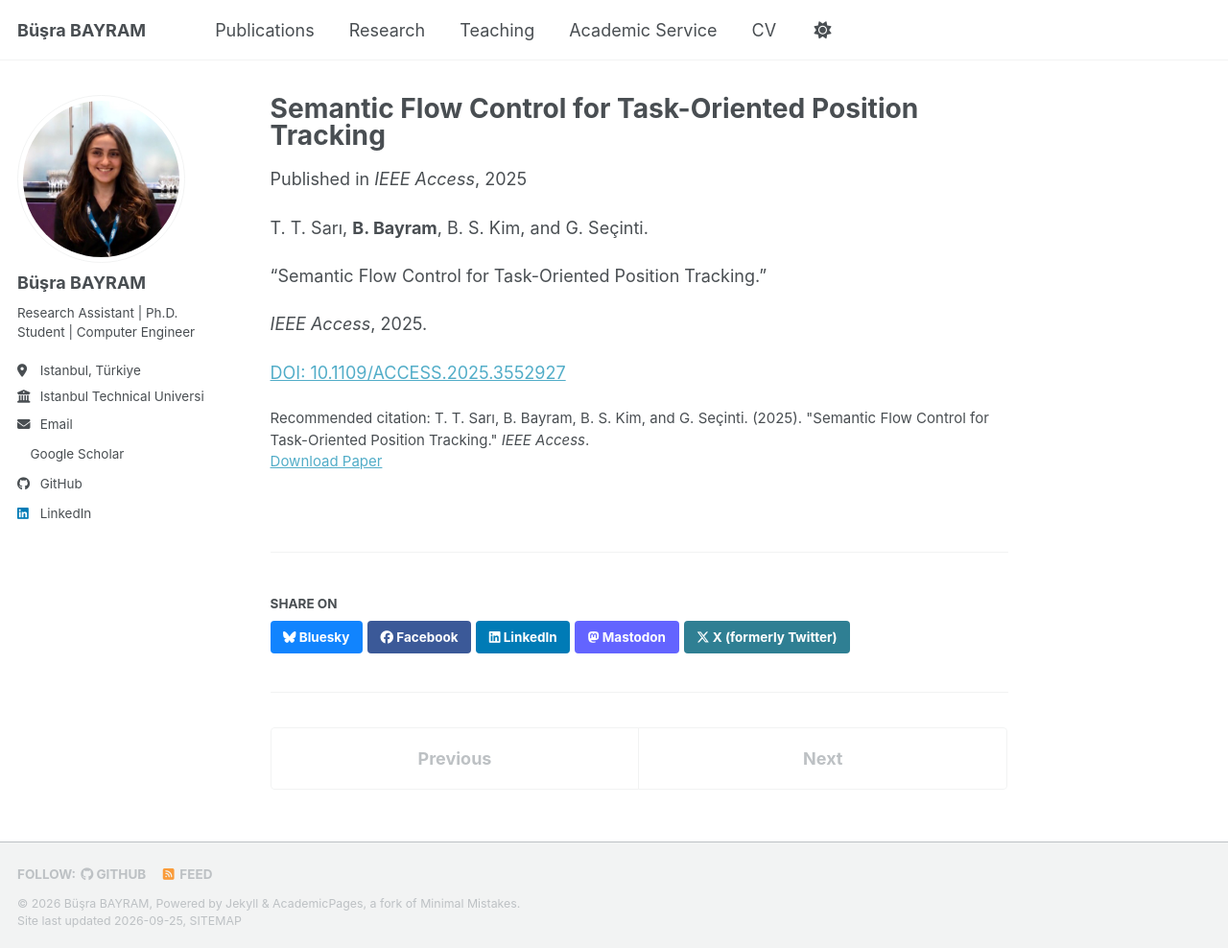
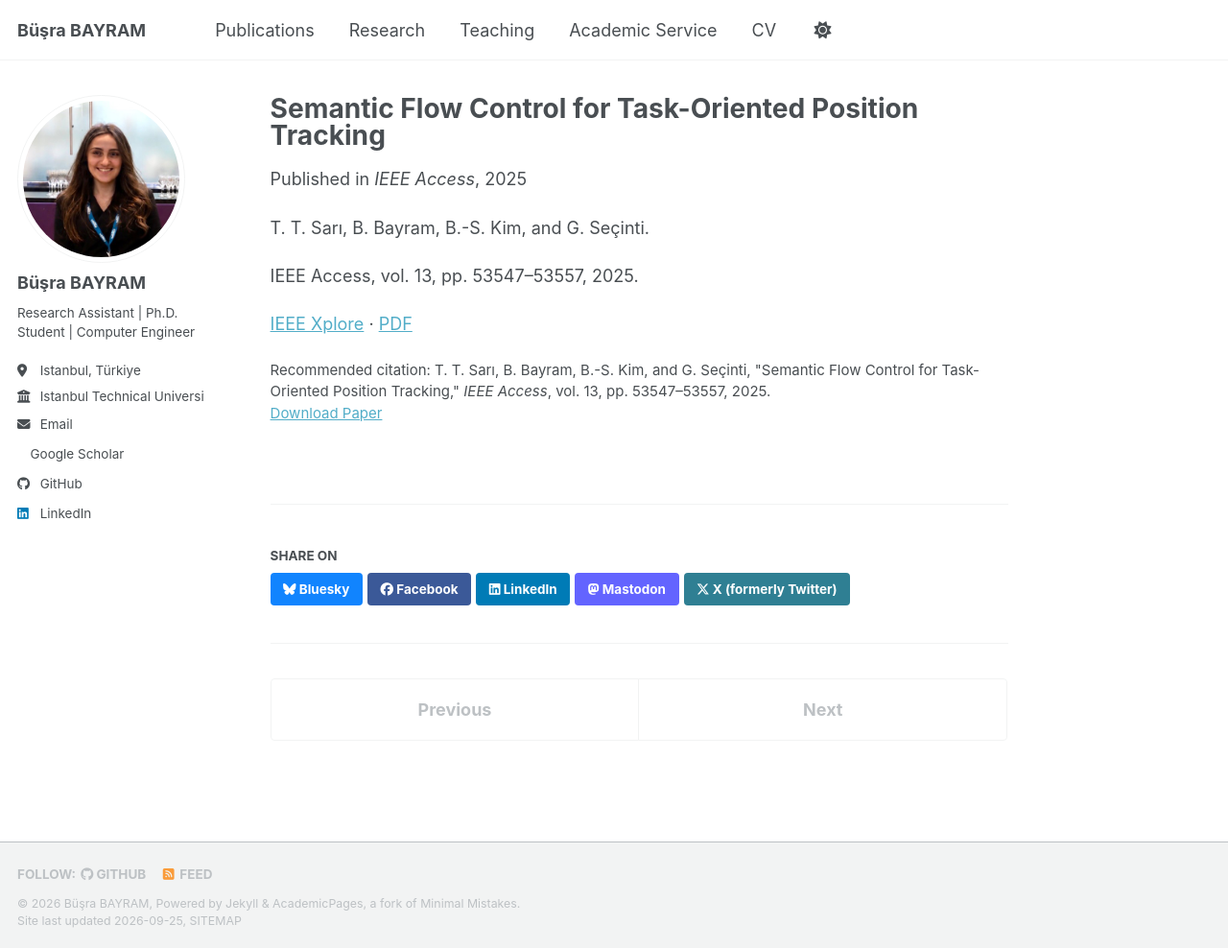
Before and after one commit to busrabyrm/busrabayram, a Jekyll site: the page built from _publications/2025-01-01-semantic-flow-control.md, in a window 1280 px wide and 988 px high. Shown: the whole window at 96% size. Built offline with Jekyll 4.4.1, drawn with Linux system fonts in a browser that asks for light colours; a style sheet for code colours, icons or effects is not loaded.

Commit message:
Update 2025-01-01-semantic-flow-control.md

```diff
--- a/_publications/2025-01-01-semantic-flow-control.md
+++ b/_publications/2025-01-01-semantic-flow-control.md
@@ -3,16 +3,14 @@ title: "Semantic Flow Control for Task-Oriented Position Tracking"
 collection: publications
 category: manuscripts
 permalink: /publication/2025-01-01-semantic-flow-control
-date: 2025-01-01
+date: 2025-03-19
 venue: "IEEE Access"
-paperurl: "https://doi.org/10.1109/ACCESS.2025.3552927"
-citation: "T. T. Sarı, B. Bayram, B. S. Kim, and G. Seçinti. (2025). &quot;Semantic Flow Control for Task-Oriented Position Tracking.&quot; <i>IEEE Access</i>."
+paperurl: "https://ieeexplore.ieee.org/abstract/document/10933985/"
+citation: "T. T. Sarı, B. Bayram, B.-S. Kim, and G. Seçinti, &quot;Semantic Flow Control for Task-Oriented Position Tracking,&quot; <i>IEEE Access</i>, vol. 13, pp. 53547–53557, 2025."
 ---
 
-T. T. Sarı, **B. Bayram**, B. S. Kim, and G. Seçinti.
+T. T. Sarı, B. Bayram, B.-S. Kim, and G. Seçinti.
 
-"Semantic Flow Control for Task-Oriented Position Tracking."
+IEEE Access, vol. 13, pp. 53547–53557, 2025.
 
-*IEEE Access*, 2025.
-
-[DOI: 10.1109/ACCESS.2025.3552927](https://doi.org/10.1109/ACCESS.2025.3552927)
+[IEEE Xplore](https://ieeexplore.ieee.org/abstract/document/10933985/) · [PDF](https://ieeexplore.ieee.org/iel8/6287639/6514899/10933985.pdf)
```
